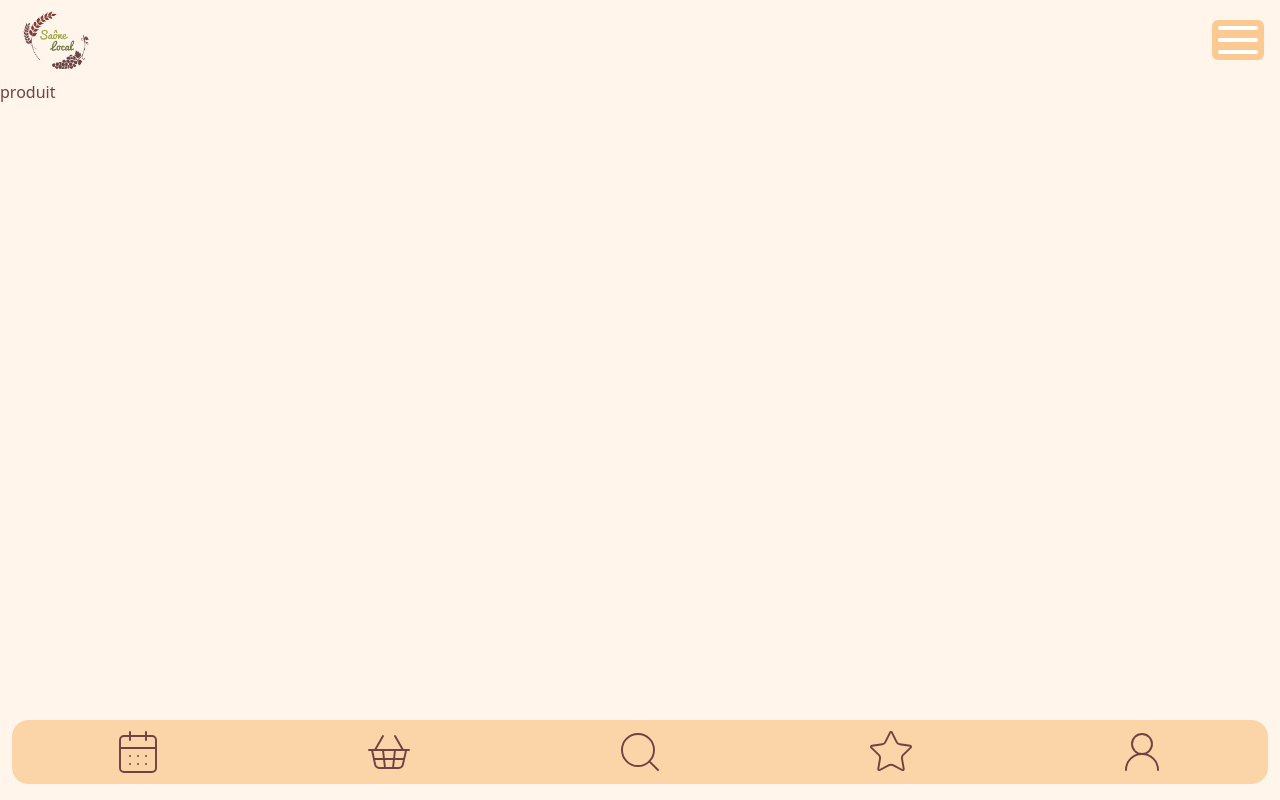
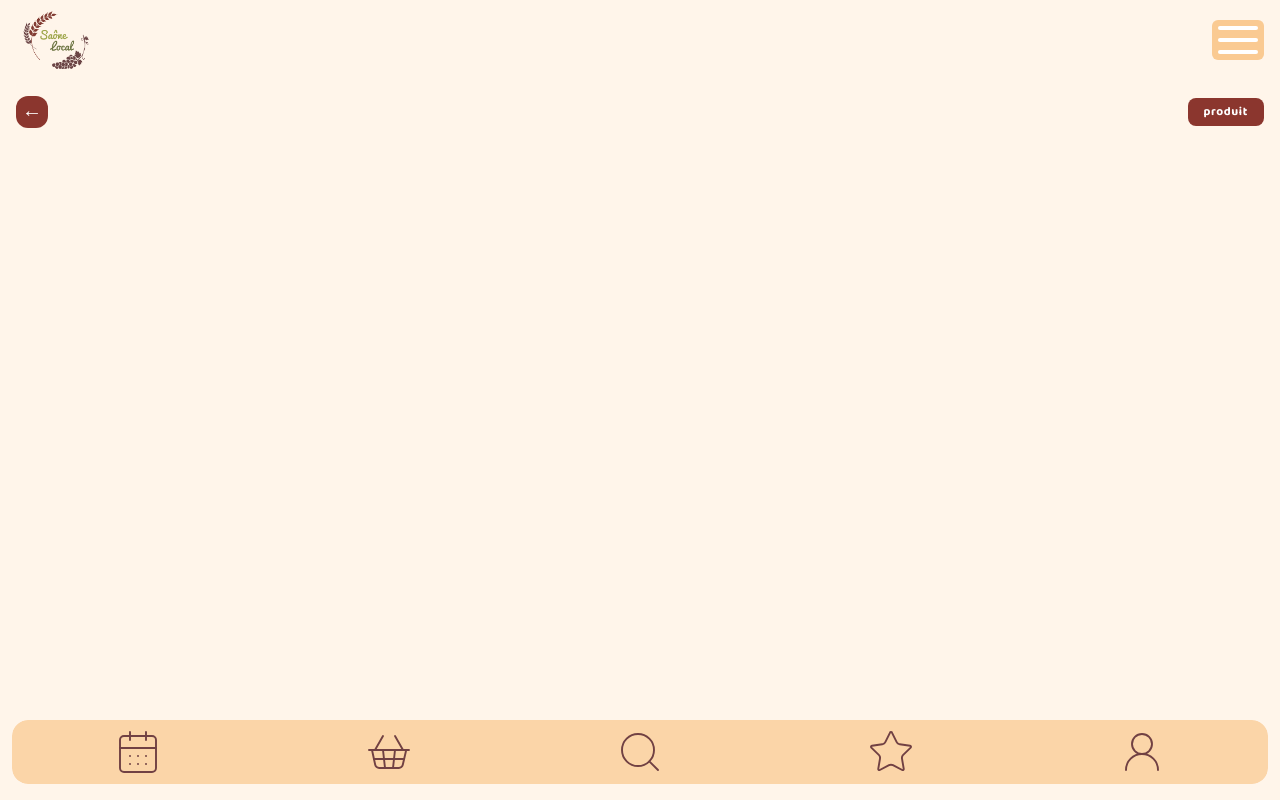
Before and after one commit to LamourMathys/Saone-local, a Next.js app in the folder client/: page /produit/1 in a window 1280 px wide. Shown: the top 800 px of the page. Built offline with nearby package versions, Linux system fonts and the light colour scheme.

Commit message:
feat(front):started working on product page

```diff
--- a/client/src/app/produit/[id]/page.tsx
+++ b/client/src/app/produit/[id]/page.tsx
@@ -1,3 +1,15 @@
+import ProfileHeader from "../../../components/boxandbouton-component/boxandbouton";
+
 export default function produit() {
-  return <main className="w-full">produit</main>;
+  return (
+    <main className="w-full">
+      <div className="pt-4 px-4 flex flex-col gap-4">
+        <ProfileHeader
+          text="produit"
+          boxColor="bg-[#8B362E]"
+          buttonColor="bg-[#8B362E]"
+        />
+      </div>
+    </main>
+  );
 }
```
